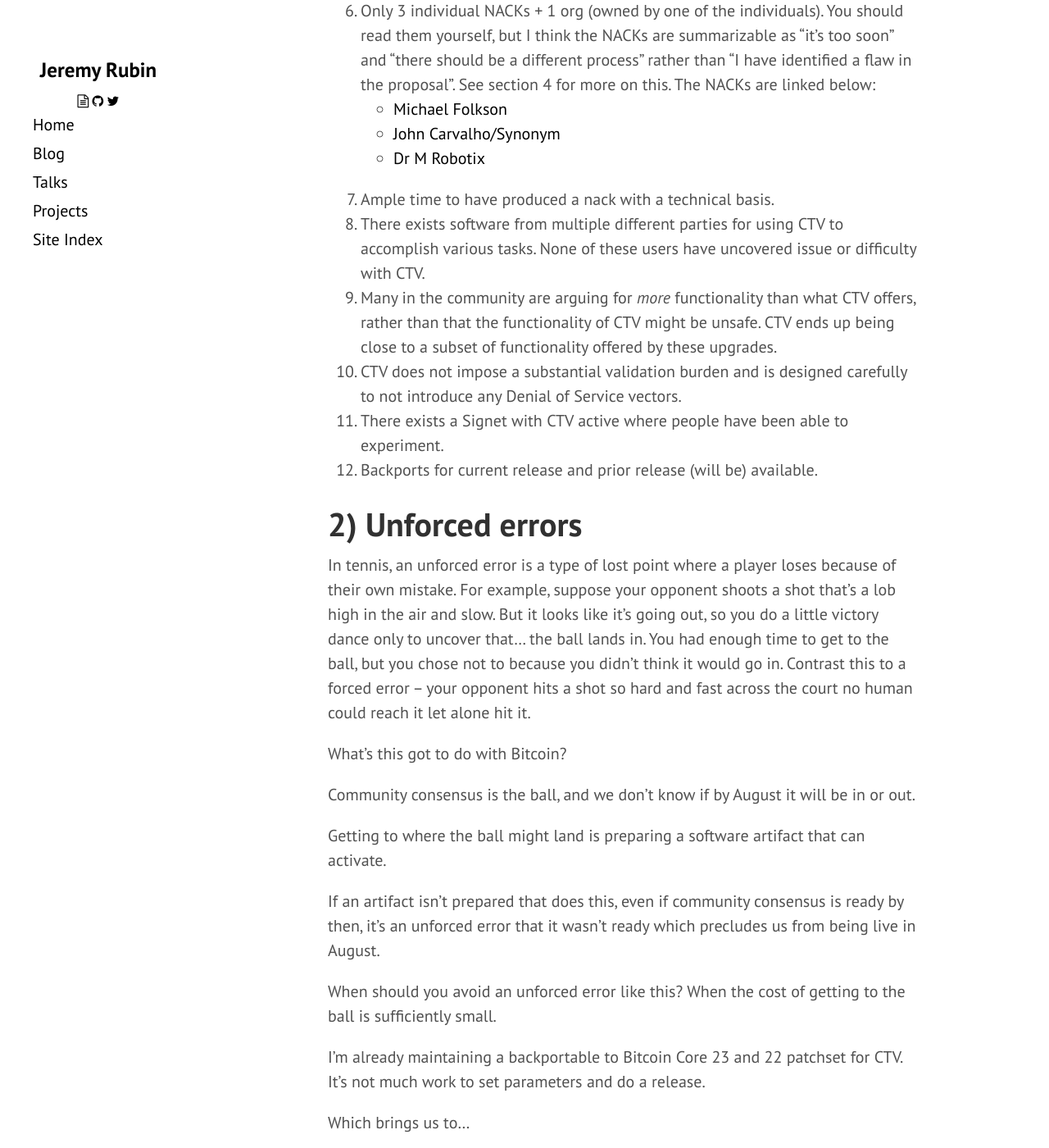
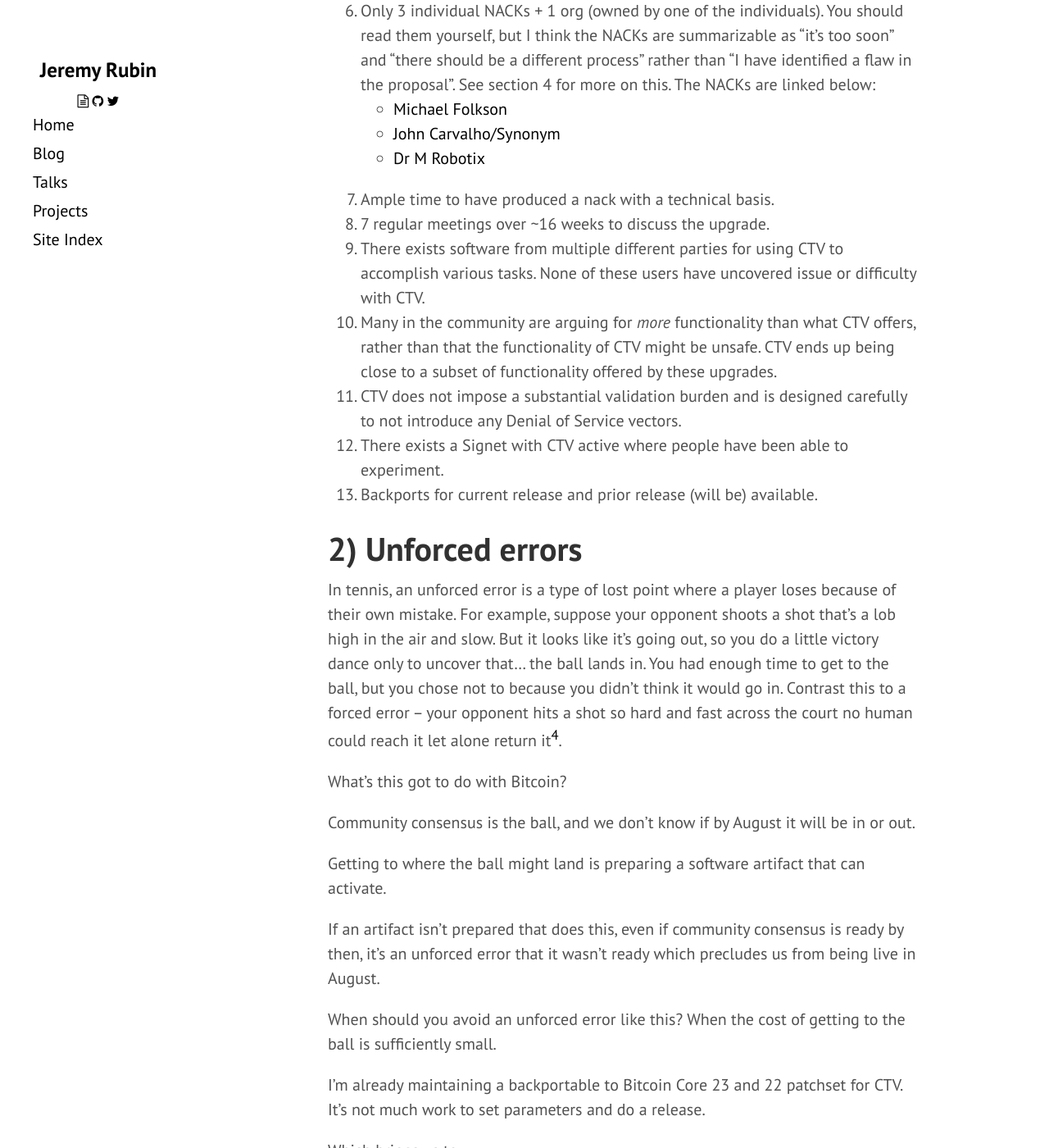
Before and after one commit to JeremyRubin/rubin.io, a Jekyll site: the page built from bitcoin/_posts/0000-00-00-next-steps-bip119.md, in a window 1280 px wide and 1400 px high, scrolled down 3343 px. Shown: the whole window at 82% size. Built offline with Jekyll 4.4.1, drawn with Linux system fonts in a browser that asks for light colours; comment, search, counter and statistics services are not loaded; some of the changed lines change nothing that is shown; some of the changed text lies outside the part shown.

Commit message:
Improve post marginally

```diff
--- a/bitcoin/_posts/0000-00-00-next-steps-bip119.md
+++ b/bitcoin/_posts/0000-00-00-next-steps-bip119.md
@@ -137,6 +137,7 @@
     - [John Carvalho/Synonym](https://github.com/JeremyRubin/utxos.org/issues/28)
     - [Dr M Robotix](https://github.com/JeremyRubin/utxos.org/issues/39)
 1. Ample time to have produced a nack with a technical basis.
+1. 7 regular meetings over ~16 weeks to discuss the upgrade.
 1. There exists software from multiple different parties for using CTV to
 accomplish various tasks. None of these users have uncovered issue or difficulty
 with CTV.
@@ -156,7 +157,9 @@
 do a little victory dance only to uncover that... the ball lands in. You had enough
 time to get to the ball, but you chose not to because you didn't think it would
 go in. Contrast this to a forced error -- your opponent hits a shot so hard and
-fast across the court no human could reach it let alone hit it.
+fast across the court no human could reach it let alone return it[^winner].
+
+[^winner]: technically, if you don't touch it, this is a winner. A forced error, as [Mike West](https://twitter.com/bitcoins/status/1516522926463410187) notes, is where you still got your racquet to the ball. However, winners and forced errors are pretty similar in contrast to unforced errors.
 
 What's this got to do with Bitcoin?
 
```
